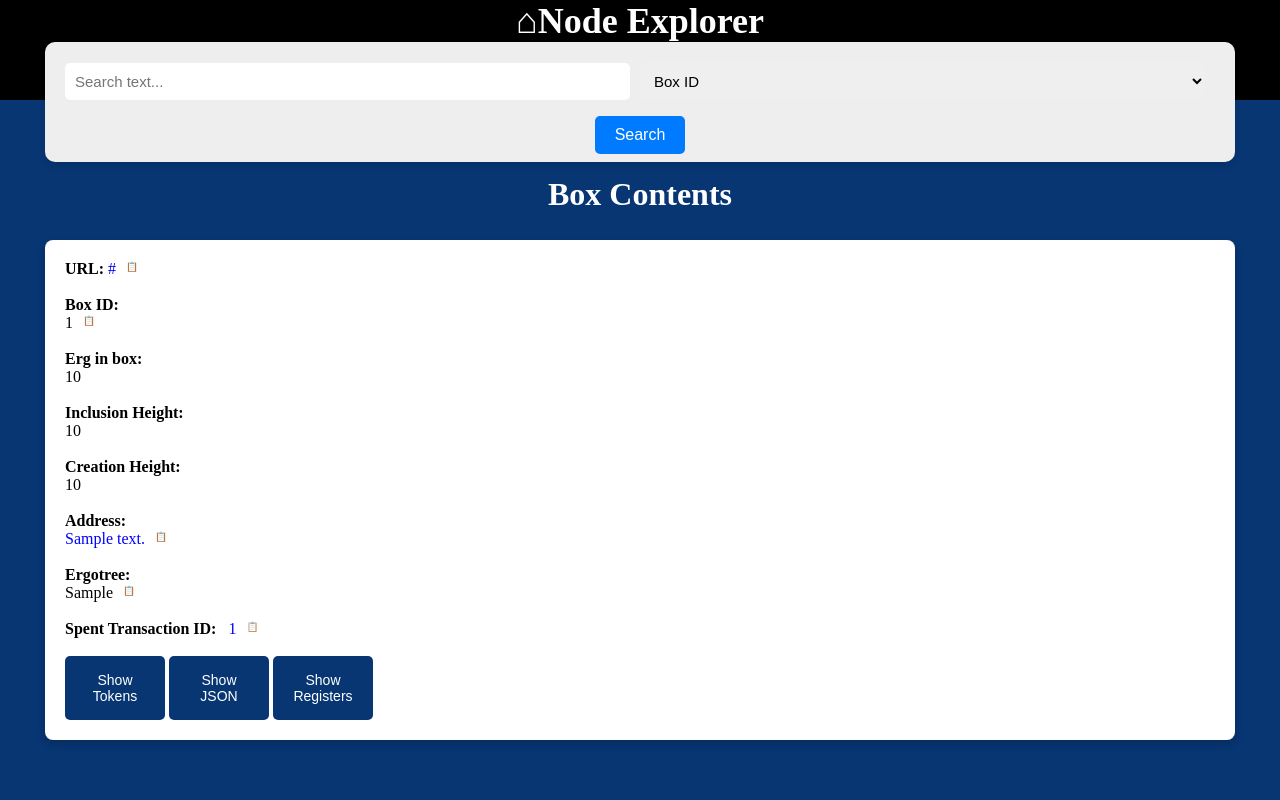
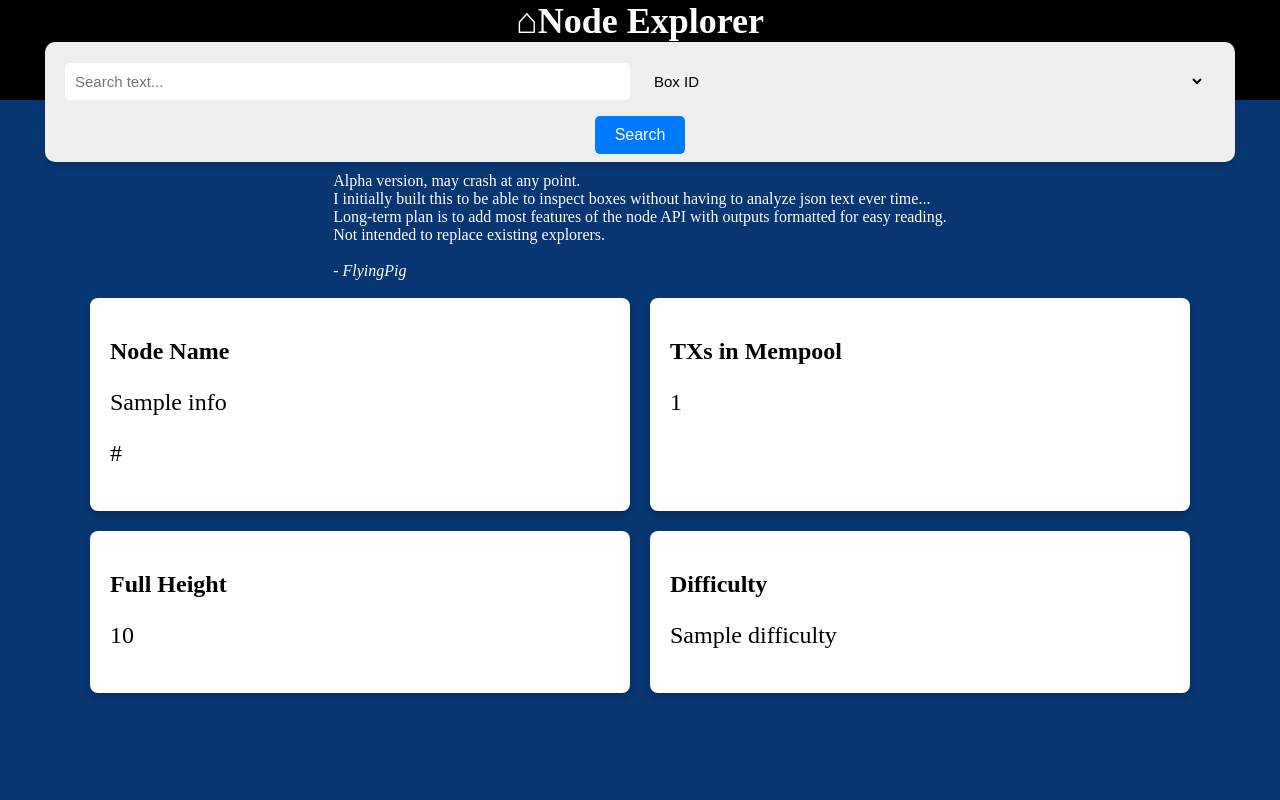
Before and after one commit to FlyingPig69/Ergo-node-explorer, a Flask app: template api/templates/index.html in a window 1280 px wide. Run offline with Flask 3, Linux system fonts and the light colour scheme; the template is opened without the code that fills it: most values are stand-ins (such as "Sample title", 1, 10 or a date in 2020).

Commit message:
Update index.html

```diff
--- a/api/templates/index.html
+++ b/api/templates/index.html
@@ -1,15 +1,55 @@
 <!DOCTYPE html>
 <html lang="en">
-
 <head>
     <meta charset="UTF-8">
     <meta name="viewport" content="width=device-width, initial-scale=1.0">
-    <link rel="stylesheet" href="{{ url_for('static', filename='css/style_sheet.css') }}"/>
-    <title>Blockchain Box Information</title>
+    <link rel="stylesheet" href="{{ url_for('static', filename='css/style_sheet.css') }}" />
+    <style>
+        body {
+            margin: 0; /* Remove default margin to ensure the border spans the entire width */
+        }
+
+
+
+        .container {
+            margin-top: 100px; /* Add margin to the container to prevent overlap with the border */
+        }
+
+        .logo {
+            height: 100%; /* Make sure the logo takes the full height of the header */
+        }
+
+        .card-container {
+            margin-top: 100px;
+            text-align: center;
+            justify-content: center;
+            max-width: 400px;
+            width: 400px;
+            margin: 0 auto; /* Add this line to center the container horizontally */
+            display: grid;
+            grid-template-columns: repeat(2, 1fr);
+            gap: 20px;
+        }
+
+        .card {
+            justify-content: center;
+            max-width: 500px;
+            width: 500px;
+            margin: 0 auto; /* Add this line to center the container horizontally */
+            display: grid;
+            grid-template-columns: repeat(2, 1fr);
+            gap: 20px;
+            box-shadow: 1 4px 6px rgba(0, 0, 0, 0.5);
+        }
+
+        .card-text {
+            font-size: 24px;
+        }
+
+
+    </style>
 </head>
-
 <body>
-
        <div class="header">
         <b><a target="_self" href="{{flask_url}}"  style="color:white;">
         ⌂Node Explorer</a>
@@ -31,147 +71,53 @@
     </div> <!-- Black border/header -->
 
     <div class="container">
-        <h1 class="text-center">Box Contents</h1>
-        <div class="card">
-
-            <strong>URL:</strong>
-            <span id="boxId"><a href="{{ url }}">{{ url }}</span></a>
-            <button onclick="copyToClipboard('boxId')" class="clipboard-icon">📋</button><br><br>
 
 
-            <strong>Box ID:</strong><br>
-            <span id="boxId">{{ box_data.boxId }}</span>
-            <button onclick="copyToClipboard('boxId')" class="clipboard-icon">📋</button><br><br>
+<div class="white-text">
+  <br><br><br><br>
+  Alpha version, may crash at any point. <br>
+I initially built this to be able to inspect boxes without having to analyze json text ever time...<br>
+    Long-term plan is to add most features of the node API with outputs formatted for easy reading. <br>
+    Not intended to replace existing explorers.<br><br>
+    <i>- FlyingPig</i>
 
-            <strong>Erg in box:</strong><br>
-            <span id="boxId">{{ (box_data.value/1000000000) }}</span><br><br>
+  <br><br>
+</div>
 
-            <strong>Inclusion Height:</strong><br>
-            {{ box_data.inclusionHeight }}<br><br>
+        <div class="card-container">
+            <div class="card">
+                <div class="card-body">
+                    <h2 class="card-title"><b>Node Name</b></h2>
+                    <p class="card-text">{{ info_data.name }}</p>
+                    <p class="card-text">{{ base_url }}</p>
+                </div>
+            </div>
+            <!-- Card for Unconfirmed Count -->
+            <div class="card">
+                <div class="card-body">
+                    <h2 class="card-title"><b>TXs in Mempool</b></h2>
+                    <p class="card-text">{{ info_data.unconfirmedCount }}</p>
+                </div>
+            </div>
 
-            <strong>Creation Height:</strong><br>
-            {{ box_data.creationHeight }}<br><br>
+            <!-- Card for Full Height -->
+            <div class="card">
+                <div class="card-body">
+                    <h2 class="card-title"><b>Full Height</b></h2>
+                    <p class="card-text">{{ info_data.fullHeight }}</p>
+                </div>
+            </div>
 
-            <strong>Address:</strong><br>
-            <a href="https://explorer.ergoplatform.com/en/addresses/{{ box_data.address }}" id="address">{{ box_data.address }}</a>
-            <button onclick="copyToClipboard('address')" class="clipboard-icon">📋</button><br><br>
-
-            <strong>Ergotree:</strong><br>
-            <span id="ergoTree">{{ box_data.ergoTree }}</span>
-            <button onclick="copyToClipboard('ergoTree')" class="clipboard-icon">📋</button><br><br>
-
-            <strong>Spent Transaction ID:</strong>&nbsp;&nbsp; <span id="transactionId"><a
-                    href="{{ url_for('transaction_details', transaction_id=box_data.spentTransactionId) }}">{{ box_data.spentTransactionId }}</a></span>
-            <button onclick="copyToClipboard('transactionId')" class="clipboard-icon">📋</button><br>
-            <br>
-            {% if asset_details %}
-            <button class="toggle-assets" onclick="toggleAssets()">Show Tokens</button>
-            <button class="toggle-assets" onclick="toggleJson()">Show JSON</button>
-            <button class="toggle-assets" onclick="toggleRegisters()">Show Registers</button>
-            <div id="assets" style="display: none;">
-                <br>
-                {% if asset_details|length > 0 %}
-                <table>
-                    <thead>
-                        <tr>
-                            <th class="token-id">Token ID</th>
-                            <th class="token-name">Token Name</th>
-                            <th class="token-amount">Amount</th>
-                        </tr>
-                    </thead>
-                    <tbody>
-                        {% for asset in asset_details %}
-                        <tr>
-                            <td class="token-id"><span id="tokenId{{ asset.token_id }}">{{ asset.token_id }}</span>
-                                <button onclick="copyToClipboard('tokenId{{ asset.token_id }}')" class="clipboard-icon">📋</button></td>
-                            <td class="token-name"><b>{{ asset.token_name }}</b><br>
-                                <button class="toggle-description"
-                                    onclick="toggleDescription(this)">Description</button>
-                                <div class="description">{{ asset.description }}</div>
-                            </td>
-                            <td>{{ asset.amount }}</td>
-                        </tr>
-                        {% endfor %}
-                    </tbody>
-                </table>
-                {% else %}
-                <p>No assets in this box.</p>
-                {% endif %}
-                {% endif %}
-            </div>
-            <div id="registers" style="display: none;">
-                {% if box_data.additionalRegisters %}
-                <h3>Additional Registers</h3>
-                {% if box_data.additionalRegisters|length > 0 %}
-                <ul>
-                    {% for key, value in box_data.additionalRegisters.items() %}
-                    <li><strong>{{ key }}:</strong> {{ value }}</li>
-                    {% endfor %}
-                </ul>
-                {% else %}
-                <p>No additional registers in this box.</p>
-                {% endif %}
-                {% endif %}
-            </div>
-            <div id="json" style="display: none;">
-                <pre>{{ box_json }}</pre>
+            <div class="card">
+                <div class="card-body">
+                    <h2 class="card-title"><b>Difficulty</b></h2>
+                    <p class="card-text">{{ info_data.difficulty }}</p>
                 </div>
             </div>
         </div>
+    </div> <!-- Close the container div here -->
 
     <script>
-        function toggleDescription(button) {
-            var description = button.nextElementSibling;
-            description.style.display = (description.style.display === 'none' || description.style.display === '') ? 'block' : 'none';
-            button.textContent = (description.style.display === 'none' || description.style.display === '') ? 'Description' : 'Hide';
-        }
-
-        function copyToClipboard(elementId) {
-            var textToCopy = document.getElementById(elementId).innerText;
-            var dummy = document.createElement("textarea");
-            document.body.appendChild(dummy);
-            dummy.value = textToCopy;
-            dummy.select();
-            document.execCommand("copy");
-            document.body.removeChild(dummy);
-        }
-
-        function toggleAssets() {
-            var assetsSection = document.getElementById("assets");
-            var button = document.querySelector(".toggle-assets");
-            if (assetsSection.style.display === 'none' || assetsSection.style.display === '') {
-                assetsSection.style.display = 'block';
-                button.textContent = 'Hide Tokens';
-            } else {
-                assetsSection.style.display = 'none';
-                button.textContent = 'Show Tokens';
-            }
-        }
-
-        function toggleJson() {
-            var jsonSection = document.getElementById("json");
-            var jsonButton = document.querySelectorAll(".toggle-assets")[1]; // Select the second button
-            if (jsonSection.style.display === 'none' || jsonSection.style.display === '') {
-                jsonSection.style.display = 'block';
-                jsonButton.textContent = 'Hide JSON';
-            } else {
-                jsonSection.style.display = 'none';
-                jsonButton.textContent = 'Show JSON';
-            }
-        }
-
-        function toggleRegisters() {
-            var jsonSection = document.getElementById("registers");
-            var jsonButton = document.querySelectorAll(".toggle-assets")[2]; // Select the third button
-            if (jsonSection.style.display === 'none' || jsonSection.style.display === '') {
-                jsonSection.style.display = 'block';
-                jsonButton.textContent = 'Hide Registers';
-            } else {
-                jsonSection.style.display = 'none';
-                jsonButton.textContent = 'Show Registers';
-            }
-        }
-
         function validateForm() {
             var searchText = document.getElementById('search_text').value;
 
@@ -185,24 +131,6 @@
             return true;
         }
 
-function openLinksInNewTab() {
-    var links = document.getElementsByTagName('a');
-    for (var i = 0; i < links.length; i++) {
-        // Check if the link should be excluded from opening in a new tab
-        var shouldExclude = links[i].classList.contains('exclude-new-tab');
-
-        // Set the target attribute only if it's not an excluded link
-        if (!shouldExclude) {
-            links[i].setAttribute('_self');
-        }
-    }
-}
-
-// Run the function when the page has finished loading
-window.onload = openLinksInNewTab;
-
     </script>
-
 </body>
-
 </html>
```
Lines whose indentation alone changed are shown as unchanged.
